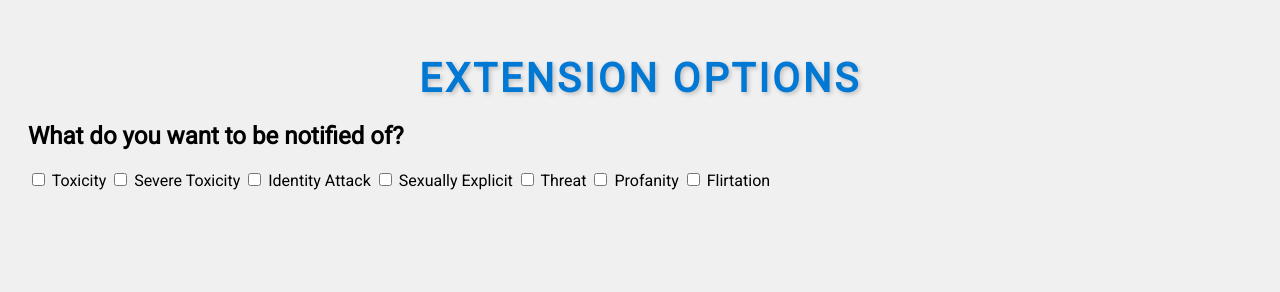
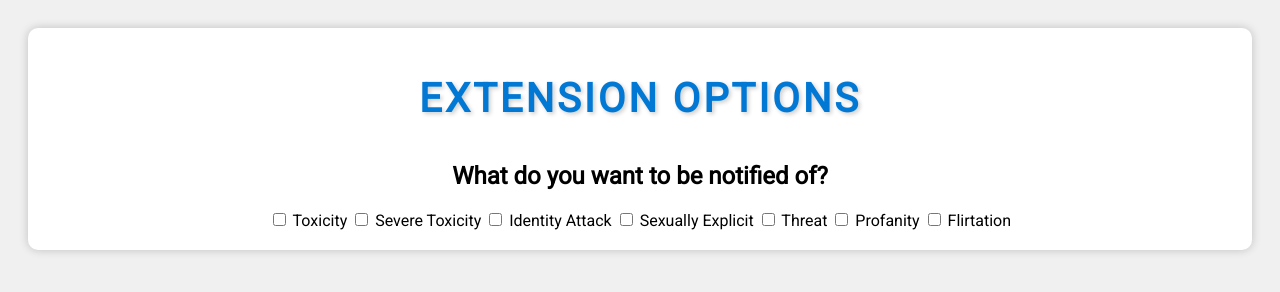
Before and after one commit to imkrishnasarathi/PleasantWeb, a browser extension: page options.html in a window 1280 px wide. Drawn offline with Linux system fonts and the light colour scheme.

Commit message:
Update options.html

```diff
--- a/options.html
+++ b/options.html
@@ -25,6 +25,17 @@
         margin-bottom: 20px;
         letter-spacing: 3px;
         text-shadow: 2px 2px 4px rgba(0, 0, 0, 0.2);
+      }
+
+      .content {
+        display: flex;
+        flex-direction: column;
+        align-items: center;
+        justify-content: center;
+        background-color: #fff;
+        padding: 20px;
+        border-radius: 10px;
+        box-shadow: 0px 0px 10px rgba(0, 0, 0, 0.2);
       }
 
     </style>
```
